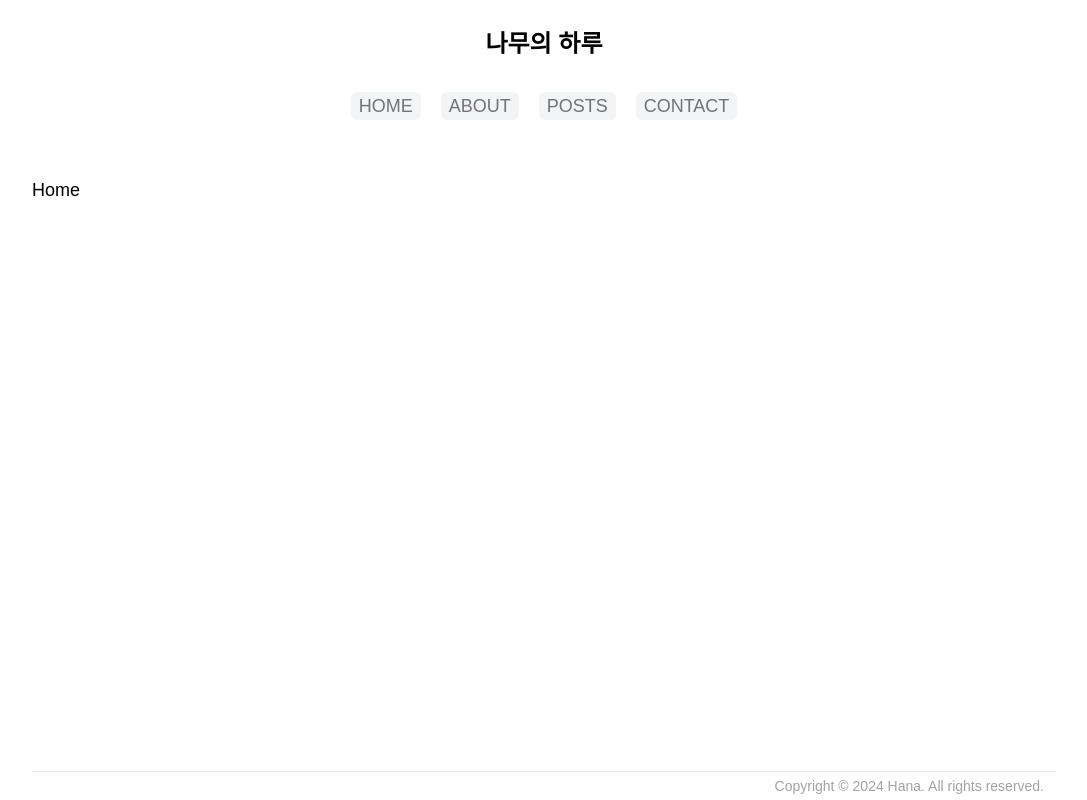
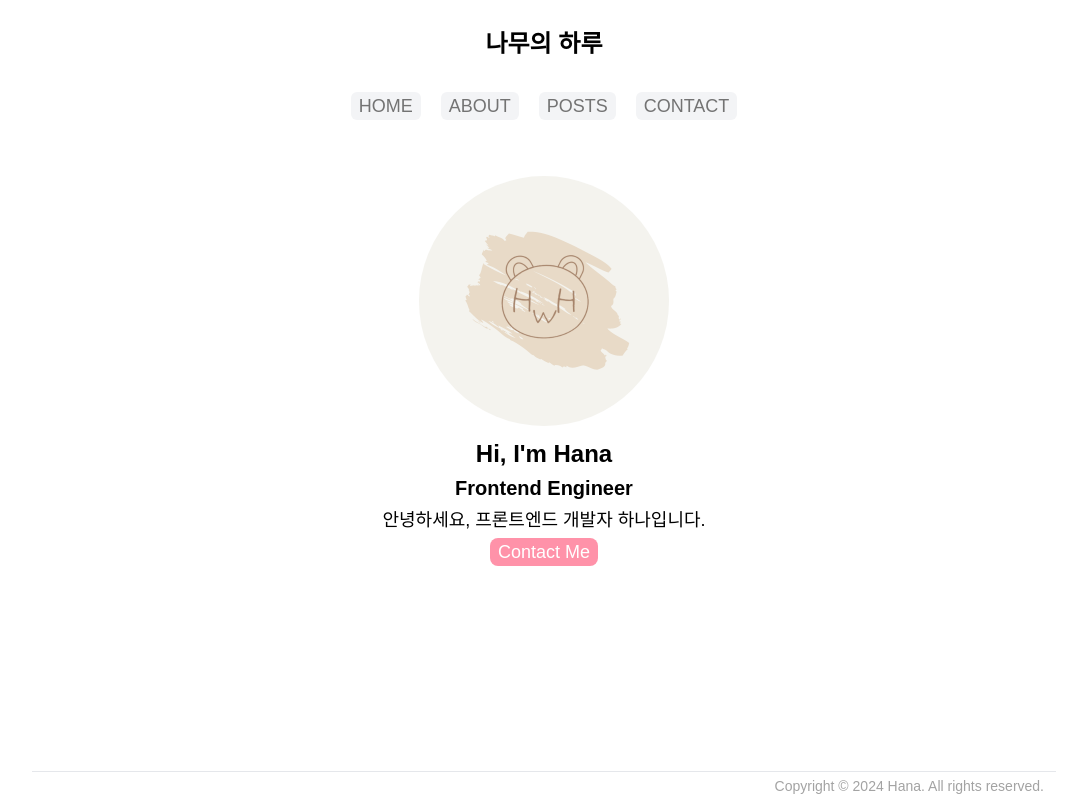
Before and after one commit to sorrel012/next-blog, a Next.js app: page / in a window 1280 px wide. Shown: the whole page, without its empty margins (96-1183 px from the left). Built offline with nearby package versions, Linux system fonts and the light colour scheme; a web font is replaced by a local one.

Commit message:
feat: 홈 페이지 프로필 구현

```diff
--- a/src/app/page.tsx
+++ b/src/app/page.tsx
@@ -1,5 +1,24 @@
 import Image from 'next/image';
+import profileImage from '../../public/profile.png';
+import Link from 'next/link';
 
 export default function Home() {
-  return <h1>Home</h1>;
+  return (
+    <section className="flex flex-col items-center justify-center gap-1">
+      <Image
+        src={profileImage}
+        alt="profile"
+        width={250}
+        height={250}
+        priority
+        className="mb-2 rounded-full"
+      />
+      <h2 className="text-2xl font-bold">Hi, I'm Hana</h2>
+      <h3 className="text-xl font-bold">Frontend Engineer</h3>
+      <p>안녕하세요, 프론트엔드 개발자 하나입니다.</p>
+      <Link href="/contact" className="bg-lightPink rounded-lg px-2 text-white">
+        Contact Me
+      </Link>
+    </section>
+  );
 }
--- a/tailwind.config.ts
+++ b/tailwind.config.ts
@@ -3,7 +3,11 @@ import type { Config } from 'tailwindcss';
 const config: Config = {
   content: ['./src/**/*.{js,ts,jsx,tsx}'],
   theme: {
-    extend: {},
+    extend: {
+      colors: {
+        lightPink: '#ff92a9',
+      },
+    },
   },
   plugins: [],
 };
```
Also changed, not shown: public/profile.png (added).
